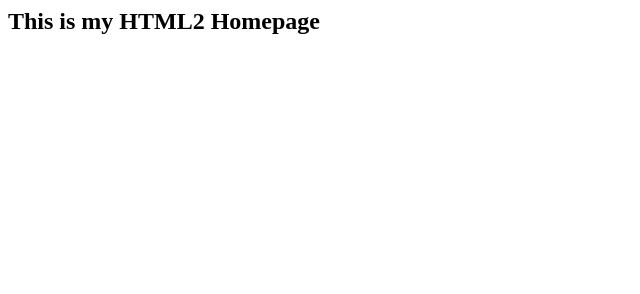
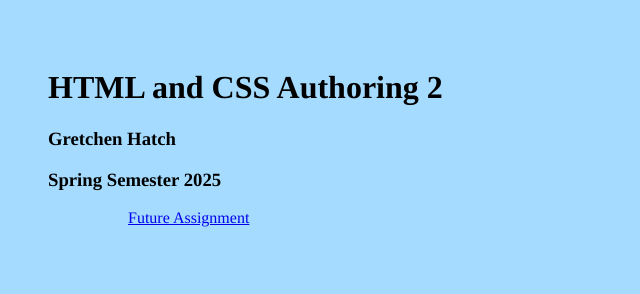
Before and after one commit to GretaJune/mctc-html2, a plain HTML site: page index.html in a window 1280 px wide. Shown: the whole page, without its empty margins (0-640 px from the left). Drawn offline with Linux system fonts and the light colour scheme.

Commit message:
Update index.html
Week 4 Assignment

```diff
--- a/index.html
+++ b/index.html
@@ -1 +1,39 @@
-<h2>This is my HTML2 Homepage</h2>
+<!doctype html>
+
+<html lang="en">
+
+  <head>
+    <meta charset="utf-8">
+    <meta name="viewport" content="width=device-width, initial-scale=1">
+    <title>HTML and CSS Authoring 2</title>
+    <!-- You may want to add other icon formats and sizes, but have this at the least: -->
+    <link rel="shortcut icon" href="favicon.ico">
+    <link rel="stylesheet" href="your.css">
+    <style>
+      body {
+        background-color: #a4dbfe;
+        font-family: Times, serif;
+        padding: 40px;
+      }
+    </style>
+  </head>
+
+  <body>
+    <main>
+      <h1>HTML and CSS Authoring 2</h1>
+      <h3>Gretchen Hatch</h3>
+      <h3>Spring Semester 2025</h3>
+
+      <ul>
+        <ol><a href="#">Future Assignment</a></ol>
+        <ol><a href="#"></a></ol>
+      </ul>
+    </main>
+    <script src="your.js"></script>
+    <noscript>
+      <!-- Optional, place it wherever it makes sense -->
+      JavaScript is not enabled.
+    </noscript>
+  </body>
+
+</html>
```
